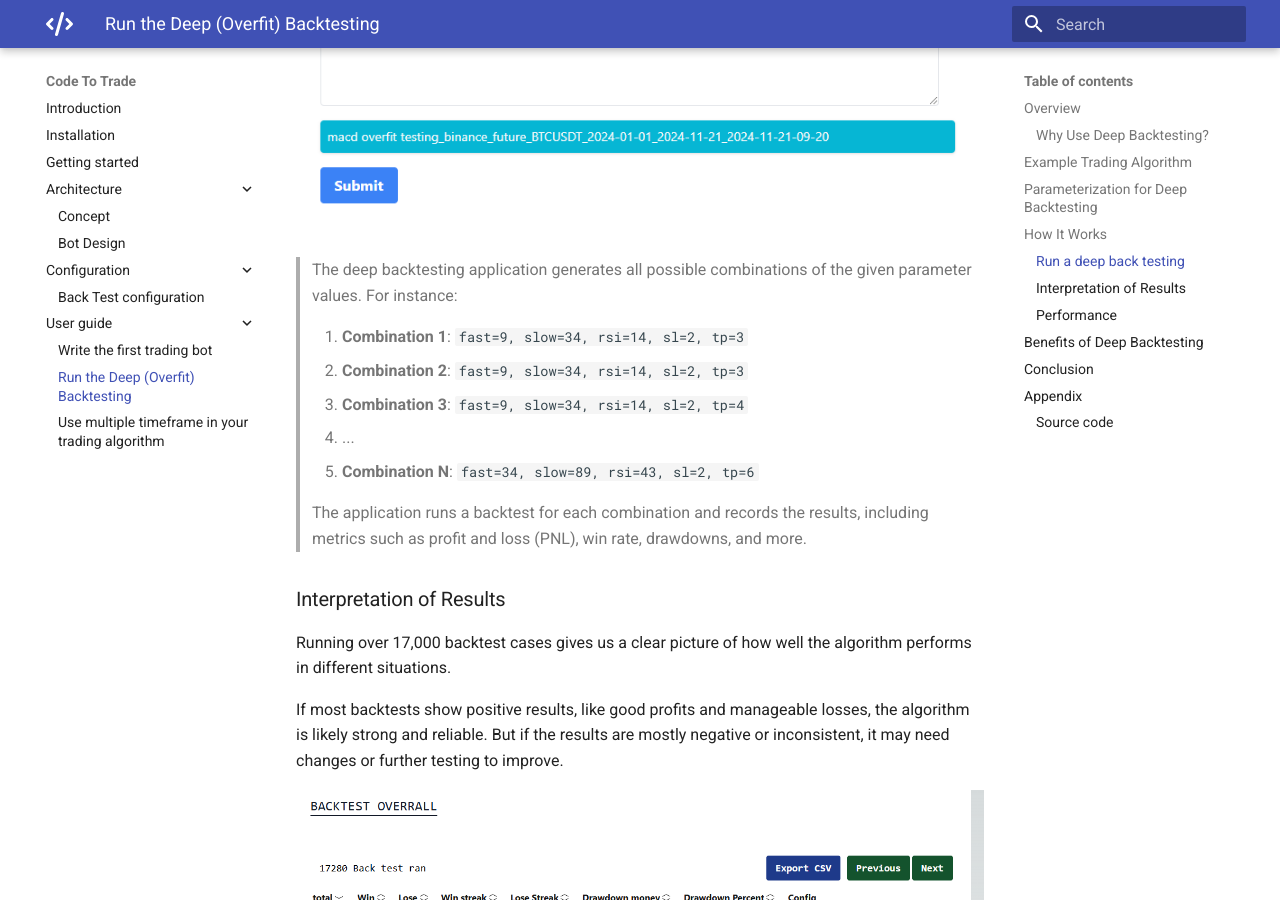
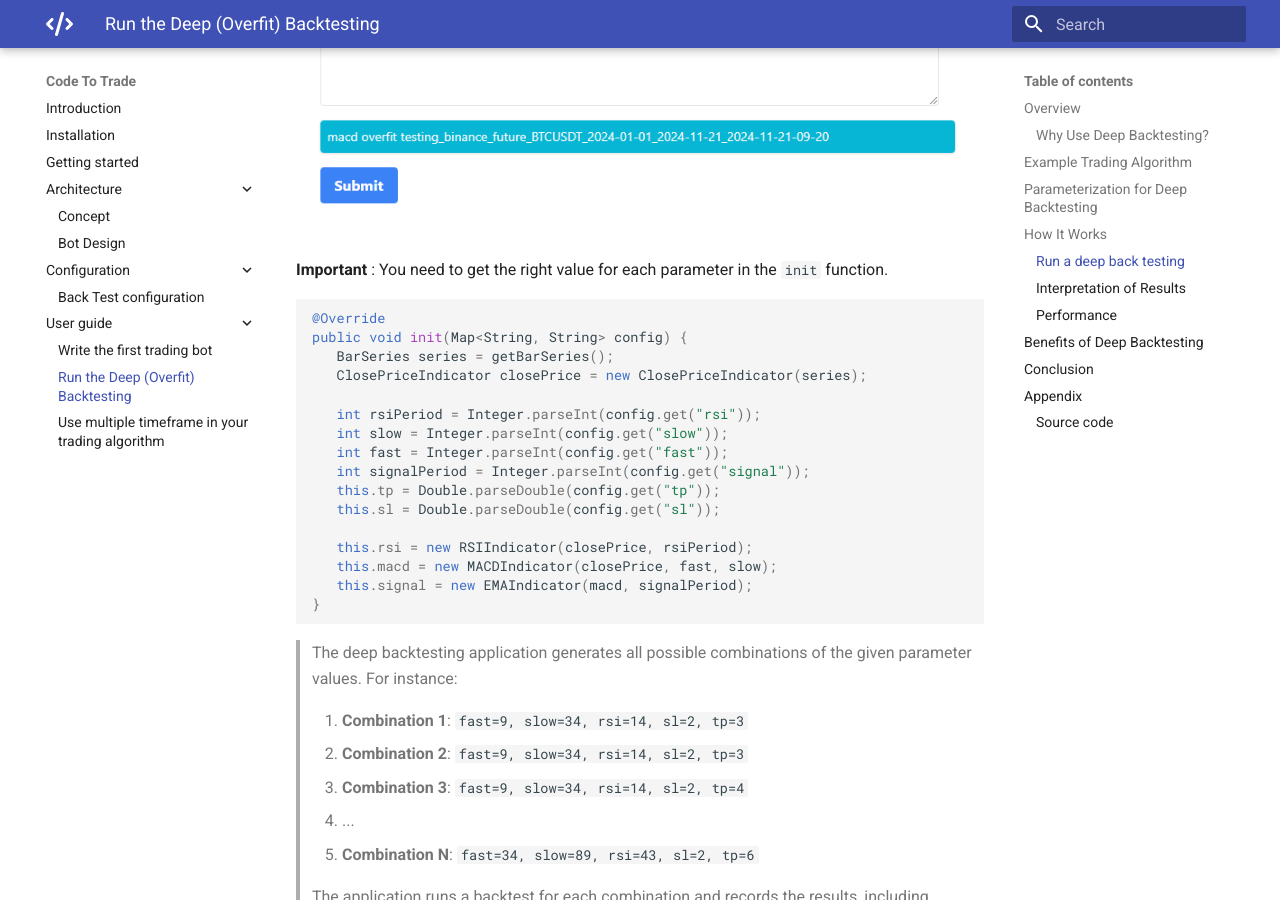
Before and after one commit to truongnhukhang/codetotrade-docs, an MkDocs documentation site: the page built from docs/user guide/2-run-deep-backtesting-for-bot.md, in a window 1280 px wide and 900 px high, scrolled down 2390 px. Built offline with MkDocs 1.6.1 and Material for MkDocs 9.7.7, drawn with Linux system fonts in a browser that asks for light colours.

Commit message:
update doc

````diff
--- a/docs/user guide/2-run-deep-backtesting-for-bot.md
+++ b/docs/user guide/2-run-deep-backtesting-for-bot.md
@@ -61,6 +61,26 @@ In deep backtesting, the algorithm's parameters are varied systematically to cre
 Users provide the parameter lists through  `indicator params` input field. The application automatically generates and tests all combinations.
 ![overfit-test](../assets/images/deepbacktest.png)
 
+**Important** : You need to get the right value for each parameter in the `init` function.
+```java
+@Override
+public void init(Map<String, String> config) {
+   BarSeries series = getBarSeries();
+   ClosePriceIndicator closePrice = new ClosePriceIndicator(series);
+
+   int rsiPeriod = Integer.parseInt(config.get("rsi"));
+   int slow = Integer.parseInt(config.get("slow"));
+   int fast = Integer.parseInt(config.get("fast"));
+   int signalPeriod = Integer.parseInt(config.get("signal"));
+   this.tp = Double.parseDouble(config.get("tp"));
+   this.sl = Double.parseDouble(config.get("sl"));
+
+   this.rsi = new RSIIndicator(closePrice, rsiPeriod);
+   this.macd = new MACDIndicator(closePrice, fast, slow);
+   this.signal = new EMAIndicator(macd, signalPeriod);
+}
+```
+
 > The deep backtesting application generates all possible combinations of the given parameter values. For instance:
 >
 1. **Combination 1**: `fast=9, slow=34, rsi=14, sl=2, tp=3`
````
Also changed, not shown: docs/user guide/3-Use-multiple-timeframe-in-your-trading-algorithm.md (+10 -7 lines).
